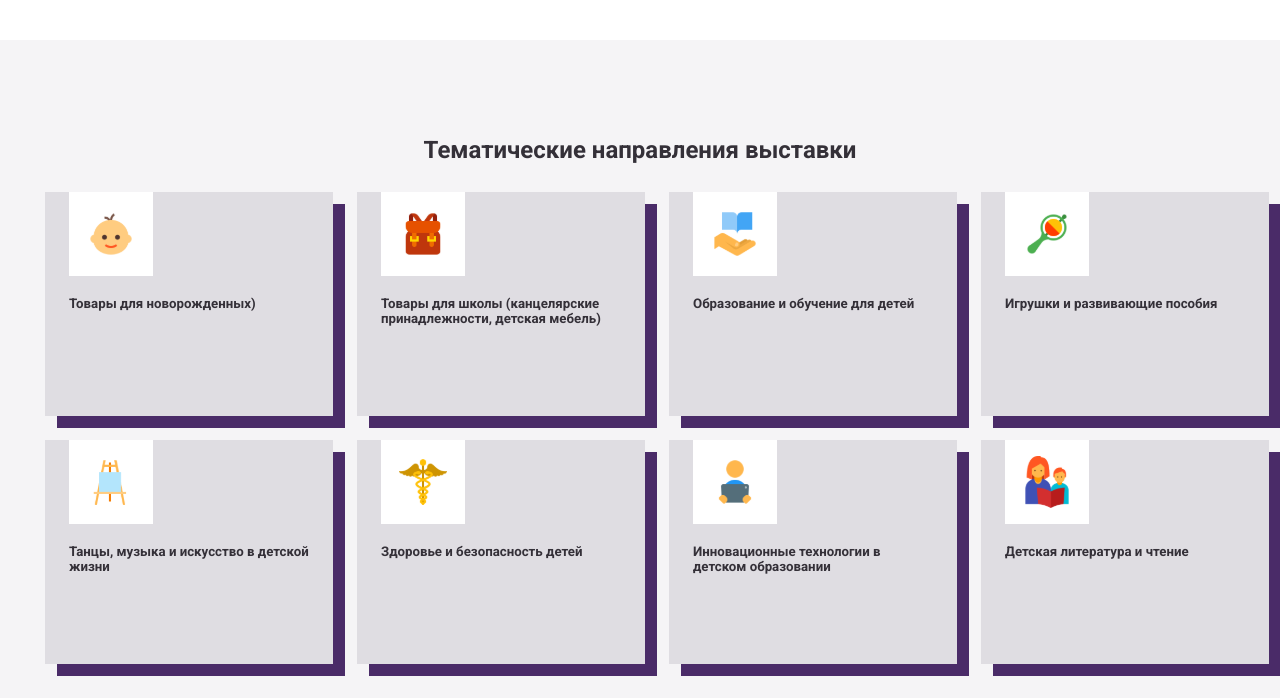
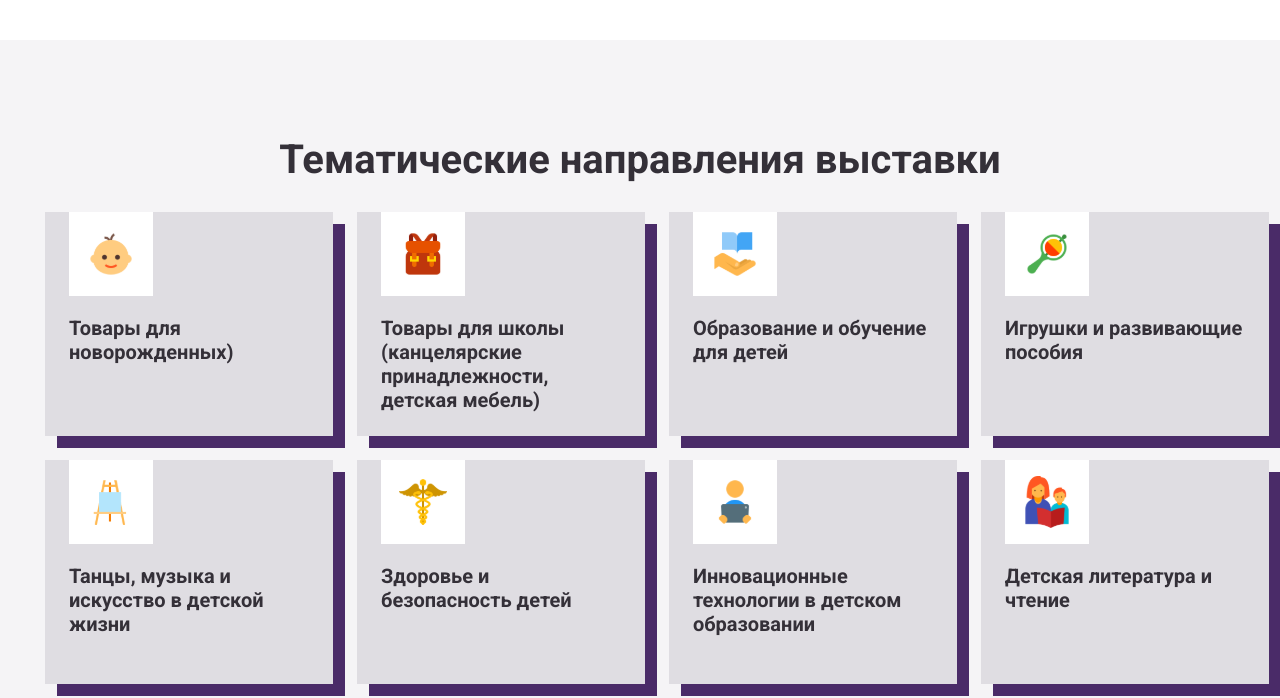
Before and after one commit to eziz-tajiev/kids-expo, a React (Vite) app: page / in a window 1280 px wide. Shown: the part 1660-2358 px from the top of the page. Built offline with nearby package versions, Linux system fonts and the light colour scheme.

Commit message:
add new Typography

```diff
--- a/src/global.css
+++ b/src/global.css
@@ -98,15 +98,28 @@ p {
 }
 
 /* Typography */
+
+h2 {
+  font-weight: 700;
+  font-size: 40px;
+  line-height: 120%;
+}
+
+h3 {
+  font-weight: 700;
+  font-size: 32px;
+  line-height: 120%;
+}
+
 h4 {
   font-weight: 700;
   font-size: 24px;
   line-height: 120%;
 }
 
-h3 {
+h5 {
   font-weight: 700;
-  font-size: 32px;
+  font-size: 20px;
   line-height: 120%;
 }
 
```
